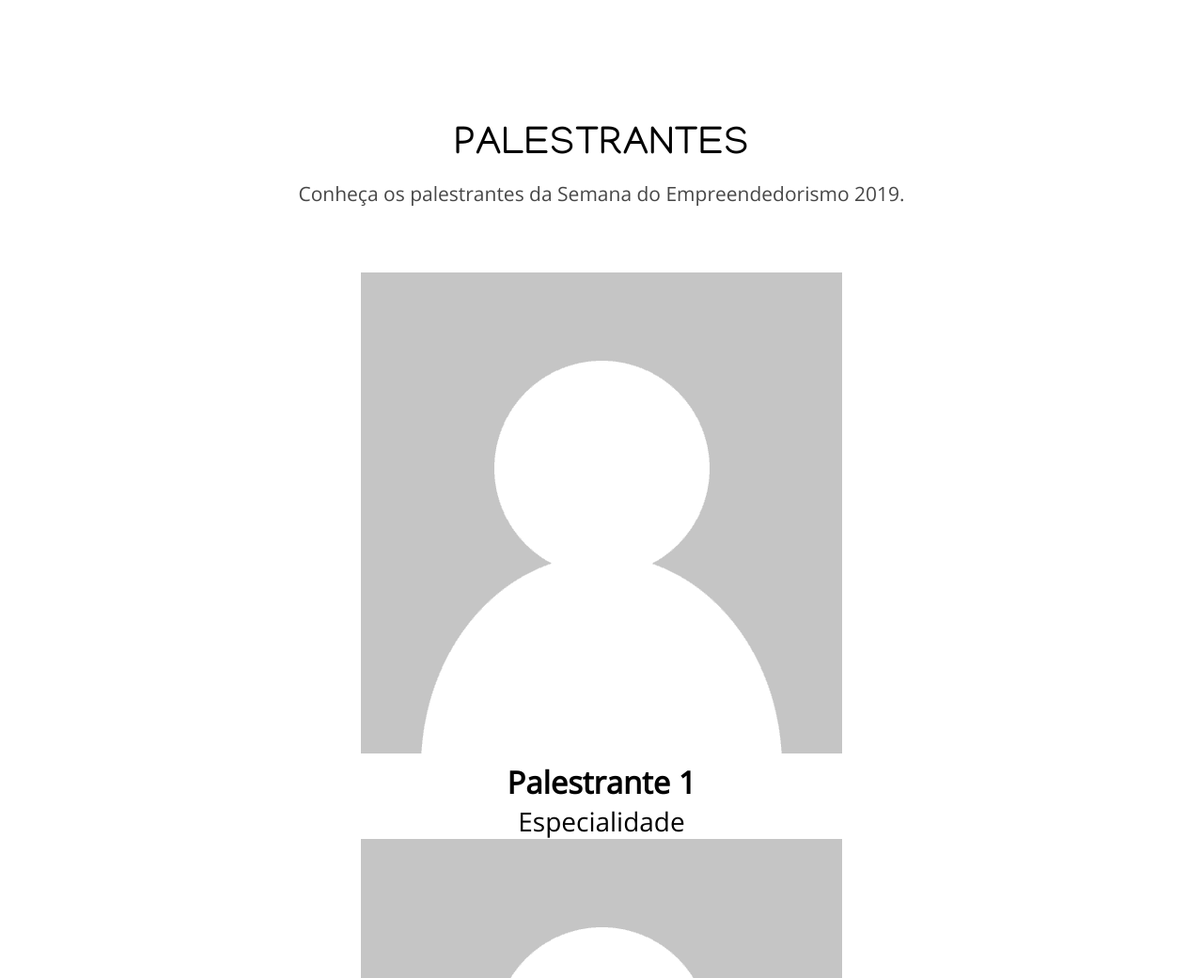
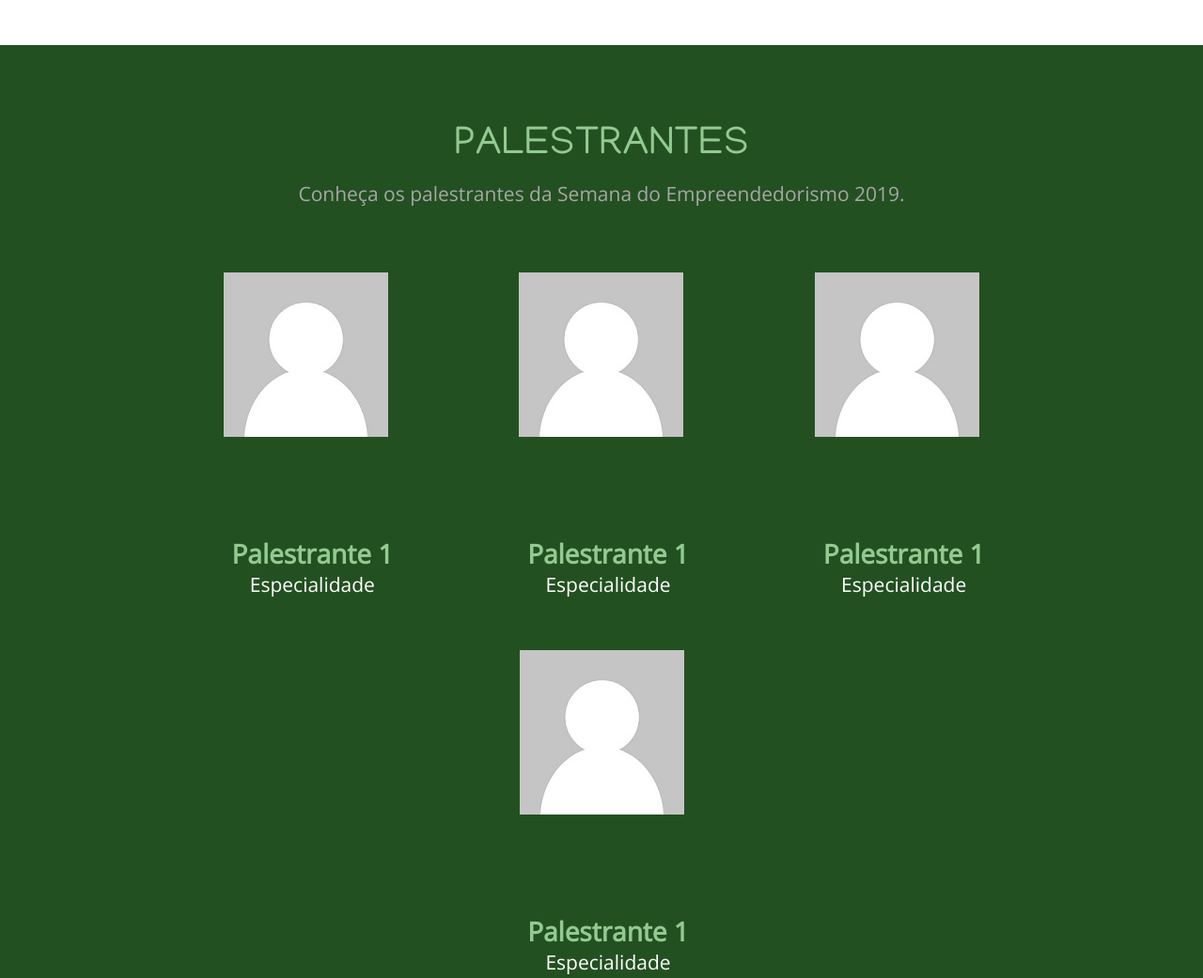
Before and after one commit to sempre2019/sempre2019.github.io, a plain HTML site: page docs/index.html in a window 1280 px wide. Shown: the part 1620-2661 px from the top of the page at 94% size. Drawn offline with nearby package versions, Linux system fonts and the light colour scheme; a web font is replaced by a local one.

Commit message:
adicionado estilo para palestrantes

```diff
--- a/assets/css/main.css
+++ b/assets/css/main.css
@@ -115,7 +115,7 @@ h2 {
 
 .section-description {
     font-size: 0.75rem;
-    color: rgb(71, 71, 71);
+    color: #A7A7A7;
     padding: 0.5rem 3rem;
 }
 
@@ -134,6 +134,15 @@ h2 {
 .section-schedule .section-heading {
     font-family: 'Manjari', sans-serif;
     color: rgb(35, 80, 33);
+}
+
+.section-speakers{
+ background-color: rgb(35, 80, 33)
+}
+
+.section-speakers .section-heading {
+    font-family: 'Manjari', sans-serif;
+    color: rgb(147, 202, 145);
 }
 
 /**=========================================**/
@@ -196,6 +205,39 @@ h2 {
 }
 /**=========================================**/
 
+/*SPEAKERS*/
+
+.speaker {
+    display: flex;
+    align-items: center;
+    flex-direction: column;
+    margin-bottom: 2rem;
+}
+
+.speaker-img {
+    border-radius: 0.25rem;
+    width: 10rem;
+    height: 10rem;
+}
+
+.speaker-title {
+    font-size: 1rem;
+    color: rgb(147, 202, 145);
+}
+
+.speaker-description {
+    font-size: 0.75rem;
+    color: rgb(255, 255, 255);
+}
+
+.speaker-contact {
+    font-size: 0.75rem;
+    color: rgb(255, 255, 255);
+    text-decoration: none;
+}
+
+/**=========================================**/
+
 /**MEDIA QUERIES**/
 
 @media (min-width: 540px) {
@@ -256,6 +298,18 @@ h2 {
         flex-basis: 20%;
         text-align: right;
     }
+
+    .speaker {
+        flex-direction: column;
+        margin: 0 0.5rem;
+        flex-basis: calc(50%-2rem);
+        margin-bottom: 2rem;
+        text-align: center;
+    }
+
+    .speaker-text {
+        padding-left: 0.5rem;
+    }
 }
 
 @media (min-width: 1024px) {
@@ -287,6 +341,11 @@ h2 {
     .section {
         padding: 3rem 6rem;
     }
+
+    .speaker {
+        margin: 1rem 0.5rem;
+        flex-basis: 30%;
+    }
 }
 
 @media(min-width: 1700) {
--- a/docs/index.html
+++ b/docs/index.html
@@ -84,6 +84,9 @@
         <div class="section-content">
             <div class="speaker">
                 <picture class="speaker-img">
+                    <source srcset="../assets/img/speaker-default-p.jpg" media="(max-width: 720px)">
+                    <source srcset="../assets/img/speaker-default-m.jpg" media="(max-width: 1368px)">
+                    <source srcset="../assets/img/speaker-default-g.jpg" media="(min-width: 1368px)">
                     <img src="../assets/img/speaker-default.png">
                 </picture>
                 <div class="speaker-text">
@@ -94,20 +97,39 @@
 
             <div class="speaker">
                     <picture class="speaker-img">
+                        <source srcset="../assets/img/speaker-default-p.jpg" media="(max-width: 720px)">
+                        <source srcset="../assets/img/speaker-default-m.jpg" media="(max-width: 1368px)">
+                        <source srcset="../assets/img/speaker-default-g.jpg" media="(min-width: 1368px)">
                         <img src="../assets/img/speaker-default.png">
                     </picture>
                     <div class="speaker-text">
-                    <h3 class="speaker-title">Palestrante 2</h3>
+                        <h3 class="speaker-title">Palestrante 1</h3>
                         <p class="speaker-description">Especialidade</p>
                     </div>
                 </div>
 
                 <div class="speaker">
                         <picture class="speaker-img">
+                            <source srcset="../assets/img/speaker-default-p.jpg" media="(max-width: 720px)">
+                            <source srcset="../assets/img/speaker-default-m.jpg" media="(max-width: 1368px)">
+                            <source srcset="../assets/img/speaker-default-g.jpg" media="(min-width: 1368px)">
                             <img src="../assets/img/speaker-default.png">
                         </picture>
                         <div class="speaker-text">
-                    <h3 class="speaker-title">Palestrante 3</h3>
+                            <h3 class="speaker-title">Palestrante 1</h3>
+                            <p class="speaker-description">Especialidade</p>
+                        </div>
+                    </div>
+
+                    <div class="speaker">
+                            <picture class="speaker-img">
+                                <source srcset="../assets/img/speaker-default-p.jpg" media="(max-width: 720px)">
+                                <source srcset="../assets/img/speaker-default-m.jpg" media="(max-width: 1368px)">
+                                <source srcset="../assets/img/speaker-default-g.jpg" media="(min-width: 1368px)">
+                                <img src="../assets/img/speaker-default.png">
+                            </picture>
+                            <div class="speaker-text">
+                                <h3 class="speaker-title">Palestrante 1</h3>
                                 <p class="speaker-description">Especialidade</p>
                             </div>
                         </div>
```
Also changed, not shown: assets/img/speaker-default-g.jpg (added), assets/img/speaker-default-m.jpg (added), assets/img/speaker-default-p.jpg (added). Lines whose indentation alone changed are shown as unchanged.
